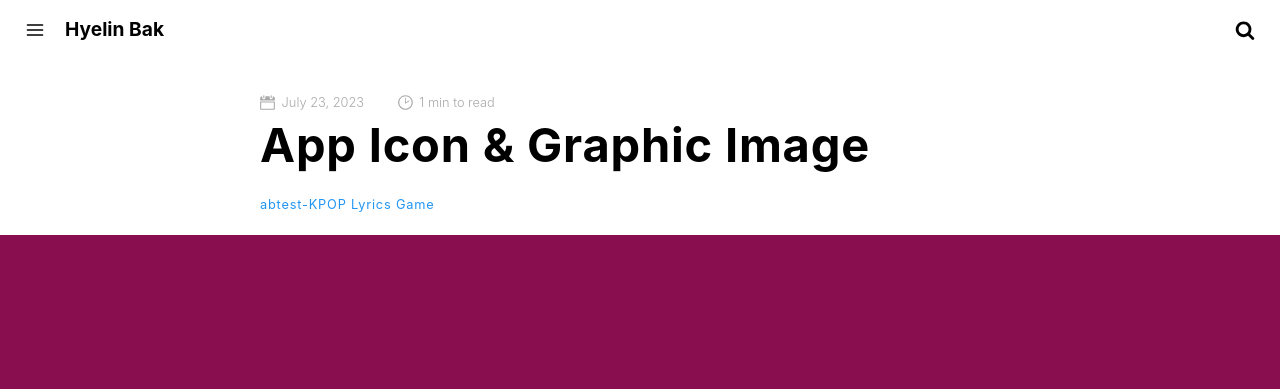
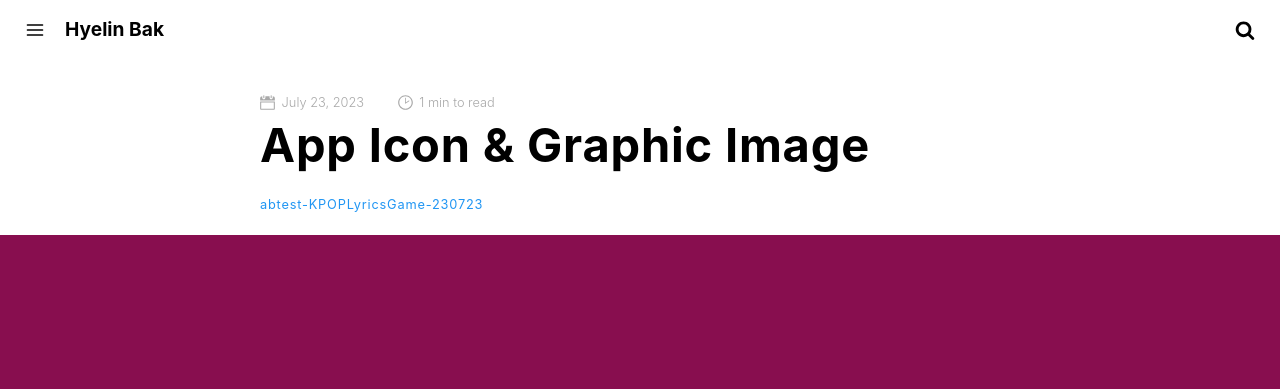
Before and after one commit to crazyjamy/crazyjamy.github.io, a Jekyll site: the page built from _posts/2023-07-24-ab-kpoplyricsgame.md, in a window 1280 px wide and 900 px high. Shown: the top 389 px of the window. Built offline with Jekyll 4.4.1, drawn with Linux system fonts in a browser that asks for light colours; comment, search, counter and statistics services are not loaded.

Commit message:
Update 2023-07-24-ab-kpoplyricsgame.md

```diff
--- a/_posts/2023-07-24-ab-kpoplyricsgame.md
+++ b/_posts/2023-07-24-ab-kpoplyricsgame.md
@@ -3,7 +3,7 @@ layout: post
 title: "App Icon & Graphic Image"
 date: 2023-07-23 00:00:00
 image: 'https://github.com/crazyjamy/crazyjamy.github.io/blob/master/_images/_thumbnail/AB-appicon-pink.png?raw=true'
-description: abtest-KPOP Lyrics Game
+description: abtest-KPOPLyricsGame-230723
 category: 'A/B TEST'
 tags:
 - A/B test
```
